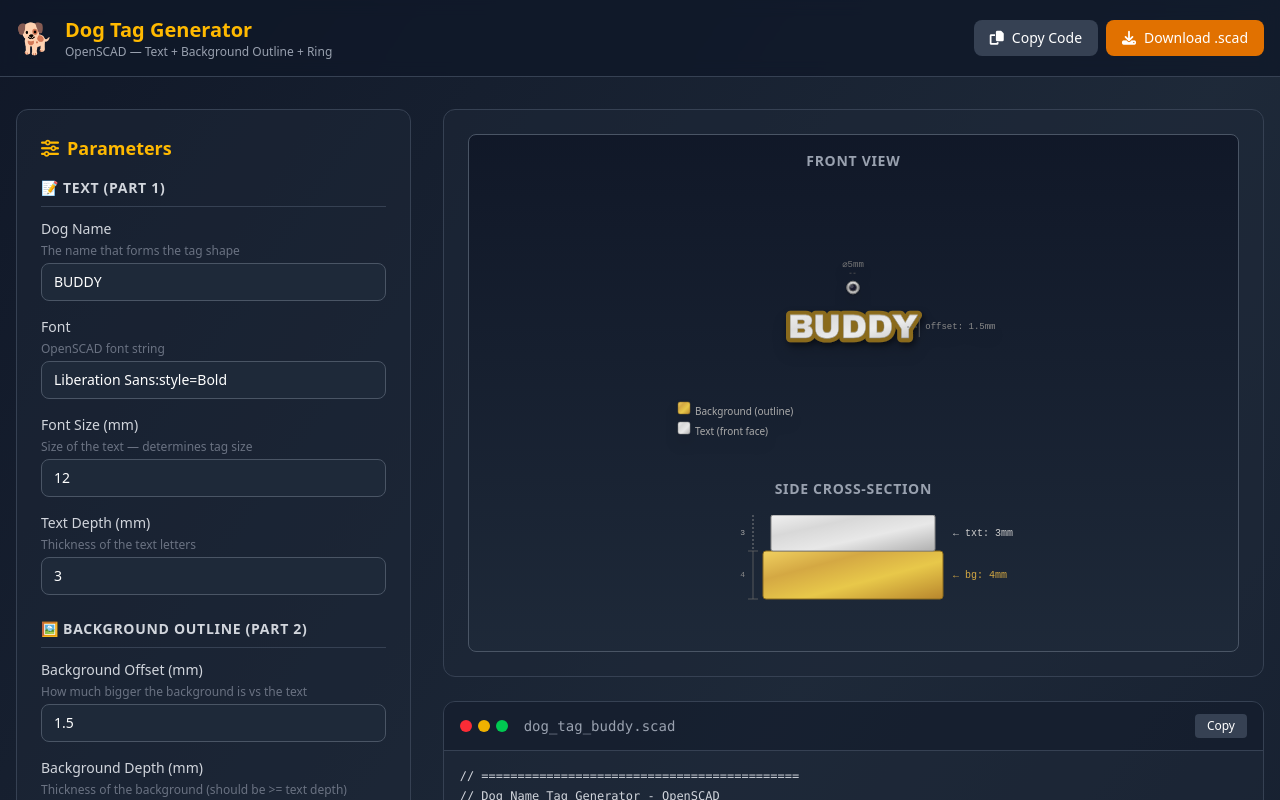
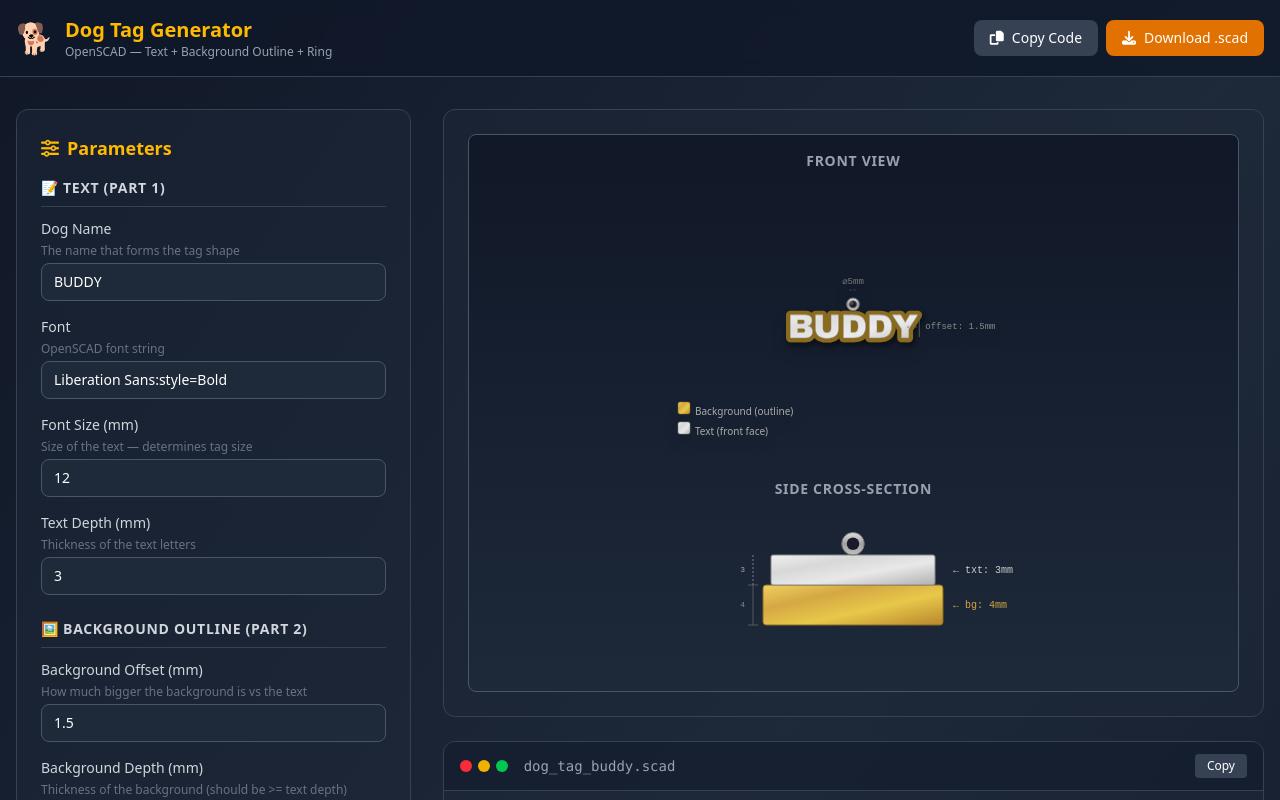
Before and after one commit to fcasco/elsuti, a React (Vite) app: page / in a window 1280 px wide. Shown: the top 800 px of the page. Built offline with nearby package versions, Linux system fonts and the light colour scheme.

Commit message:
task snapshot 3231629c-9c5f-4b0c-a07b-eb60b672a95b

```diff
--- a/src/App.tsx
+++ b/src/App.tsx
@@ -50,10 +50,14 @@ ring_x = (ring_position == "top-center") ? 0 :
          (ring_position == "top-left") ? -text_width()/2 + ring_hole_diameter :
          text_width()/2 - ring_hole_diameter;
 
-// Color preview
-color(front_color) text_part();
+// Combine all parts with union for firm connections
+color(front_color) {
+    union() {
+        text_part();
+        ring_part();
+    }
+}
 color(back_color) background_part();
-color(front_color) ring_part();
 
 // ============================================
 // MODULES
@@ -91,18 +95,32 @@ module background_part() {
     }
 }
 
-// PART 3: The ring - a torus at the top of the tag for collar attachment
+// PART 3: The ring - stands upright at the top of the tag
+// The ring overlaps with the background for a firm connection
 module ring_part() {
-    ring_y = text_height_approx() / 2 + ring_hole_diameter / 2 + background_offset + 2;
-    ring_outer = ring_hole_diameter / 2 + ring_thickness;
+    // Ring center Y: slightly inside the background top edge for overlap
+    // Background top = text_height/2 + background_offset
+    // We place ring center AT the background top so the bottom half of the
+    // ring overlaps into the background for a solid connection
+    ring_y = text_height_approx() / 2 + background_offset;
+
+    // Ring outer radius (center of tube to outer edge)
+    ring_center_r = ring_hole_diameter / 2 + ring_thickness / 2;
 
     translate([ring_x, ring_y, background_depth / 2]) {
-        difference() {
-            // Outer ring body
+        // Rotate torus to stand upright (in XZ plane, perpendicular to tag)
+        rotate([90, 0, 0]) {
             rotate_extrude($fn = 60)
-                translate([ring_hole_diameter / 2 + ring_thickness / 2, 0, 0])
+                translate([ring_center_r, 0, 0])
                     circle(r = ring_thickness / 2, $fn = 30);
         }
+    }
+
+    // Add a connecting bridge between ring and background for extra strength
+    bridge_height = ring_thickness;
+    bridge_width = ring_thickness;
+    translate([ring_x, ring_y - background_offset / 2, 0]) {
+        cube([bridge_width, background_offset, background_depth], center = true);
     }
 }
 
@@ -197,16 +215,21 @@ function TagPreview({ params }: { params: typeof DEFAULT_PARAMS }) {
   // Background offset in pixels
   const bgOffset = params.backgroundOffset * scaleFactor;
 
-  // Ring position
-  const ringY = cy - textTotalHeight / 2 - bgOffset - fontSize * 0.5;
+  // Ring dimensions
+  const ringOuterR = (params.ringHoleDiameter / 2 + params.ringThickness) * scaleFactor * 0.5;
+  const ringInnerR = (params.ringHoleDiameter / 2) * scaleFactor * 0.5;
+
+  // Ring position - center of ring is AT the top edge of background outline
+  // This means the bottom half of the ring overlaps into the background (firm connection)
+  // Background top = text top - bgOffset
+  const bgTop = cy - textTotalHeight / 2 - bgOffset;
+  const ringY = bgTop;
   let ringX = cx;
   if (params.ringPosition === "top-left") {
     ringX = cx - textTotalWidth / 2 + fontSize * 0.4;
   } else if (params.ringPosition === "top-right") {
     ringX = cx + textTotalWidth / 2 - fontSize * 0.4;
   }
-  const ringOuterR = (params.ringHoleDiameter / 2 + params.ringThickness) * scaleFactor * 0.5;
-  const ringInnerR = (params.ringHoleDiameter / 2) * scaleFactor * 0.5;
 
   return (
     <div className="flex flex-col items-center gap-4">
@@ -292,7 +315,18 @@ function TagPreview({ params }: { params: typeof DEFAULT_PARAMS }) {
           {params.name}
         </text>
 
-        {/* Ring at top */}
+        {/* Connection bridge between ring and background */}
+        <rect
+          x={ringX - params.ringThickness * scaleFactor * 0.25}
+          y={bgTop - bgOffset * 0.3}
+          width={params.ringThickness * scaleFactor * 0.5}
+          height={bgOffset * 0.6}
+          fill="url(#ringGradient)"
+          stroke="#777"
+          strokeWidth={0.5}
+        />
+
+        {/* Ring at top - center is at background top edge for firm connection */}
         {/* Ring outer */}
         <circle
           cx={ringX}
@@ -380,13 +414,13 @@ function TagPreview({ params }: { params: typeof DEFAULT_PARAMS }) {
 
       {/* Side Cross-Section */}
       <h3 className="text-sm font-semibold text-gray-400 mt-4 uppercase tracking-wider">Side Cross-Section</h3>
-      <svg width={svgWidth} height={120}>
+      <svg width={svgWidth} height={160}>
         {(() => {
-          const depthScale = 12;
+          const depthScale = 10;
           const bgD = params.backgroundDepth * depthScale;
           const txtD = params.textDepth * depthScale;
           const scx = svgWidth / 2;
-          const scy = 60;
+          const scy = 90;
           const blockW = 180;
 
           return (
@@ -413,21 +447,35 @@ function TagPreview({ params }: { params: typeof DEFAULT_PARAMS }) {
                 stroke="#888"
                 strokeWidth={1}
               />
-              {/* Ring cross-section */}
+              {/* Ring cross-section - positioned to touch top of text */}
+              {(() => {
+                // Ring outer radius in mm: (ringHoleDiameter / 2 + ringThickness)
+                const ringOuterR_mm = params.ringHoleDiameter / 2 + params.ringThickness;
+                const ringInnerR_mm = params.ringHoleDiameter / 2;
+                // Scale for cross-section (smaller than depth scale for visibility)
+                const ringScale = 2.5;
+                const ringRadius = ringOuterR_mm * ringScale;
+                const ringInnerRadius = ringInnerR_mm * ringScale;
+                const ringCenterY = scy - bgD / 2 - txtD - ringRadius;
+                return (
+                  <>
                     <circle
                       cx={scx}
-                cy={scy - bgD / 2 - txtD - 15}
-                r={8}
+                      cy={ringCenterY}
+                      r={ringRadius}
                       fill="url(#ringGradient)"
                       stroke="#777"
                       strokeWidth={1}
                     />
                     <circle
                       cx={scx}
-                cy={scy - bgD / 2 - txtD - 15}
-                r={4}
+                      cy={ringCenterY}
+                      r={ringInnerRadius}
                       fill="#1a1a2e"
                     />
+                  </>
+                );
+              })()}
 
               {/* Labels */}
               <text x={scx + blockW / 2 + 10} y={scy} fill="#d4a843" fontSize={10} fontFamily="monospace" dominantBaseline="middle">
```
Lines whose indentation alone changed are shown as unchanged.
